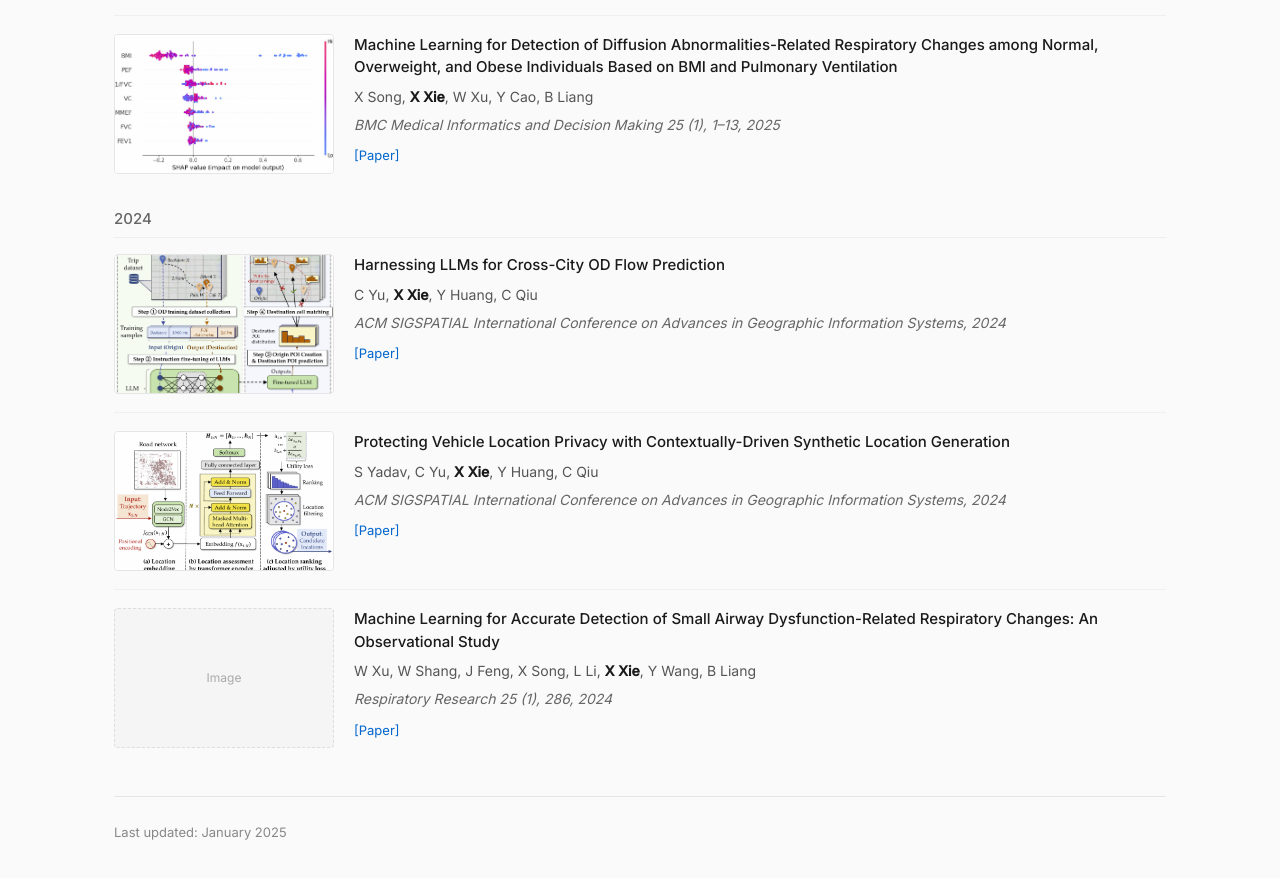
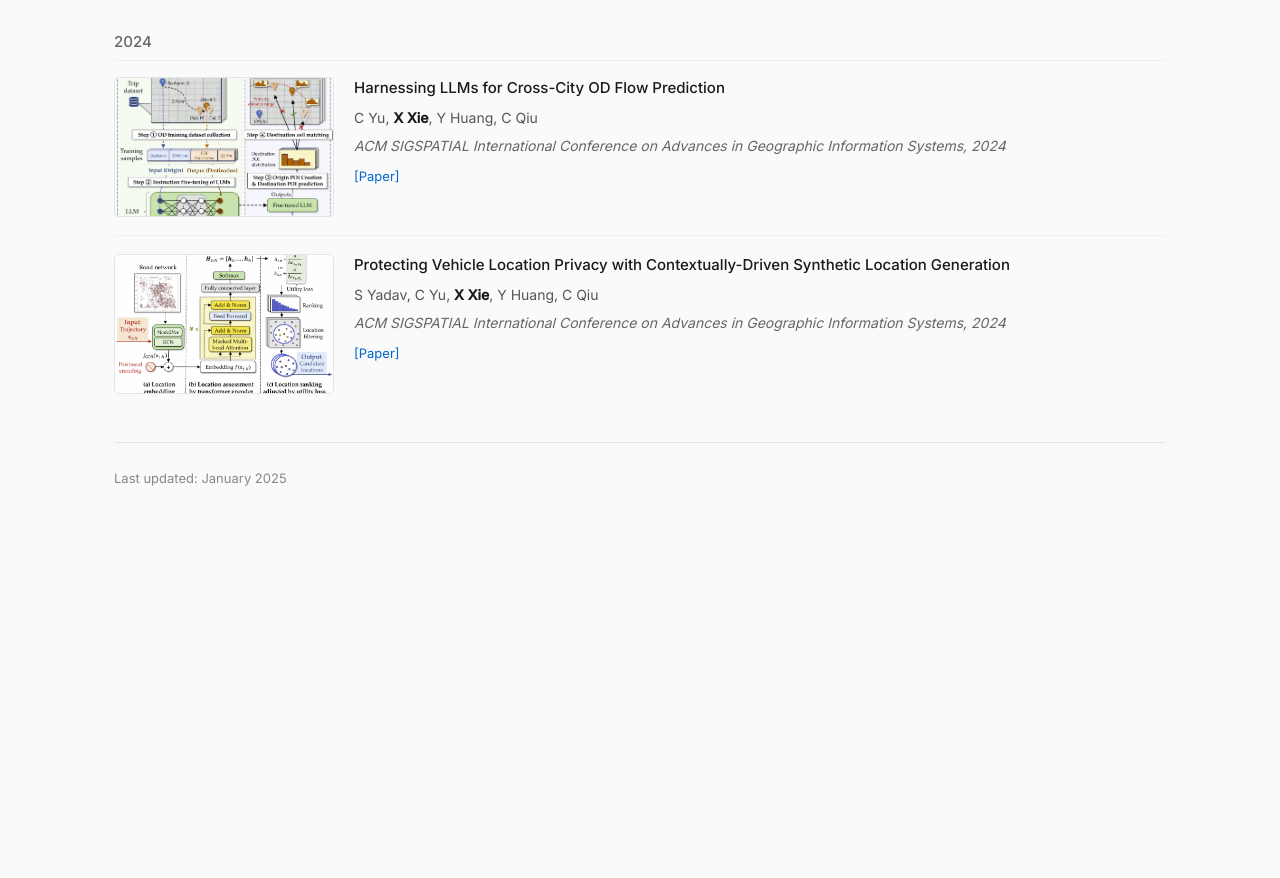
Before and after one commit to Kerwinxxp/kerwinxxp.github.io, a plain HTML site: page index.html in a window 1280 px wide. Shown: the part 1582-2460 px from the top of the page. After the commit the page ends 2131 px from the top, so only its background shows below. Drawn offline with Linux system fonts and the light colour scheme.

Commit message:
Remove two Machine Learning papers

```diff
--- a/index.html
+++ b/index.html
@@ -127,19 +127,6 @@
                             </span>
                         </div>
                     </li>
-                    <li class="pub-item">
-                        <div class="pub-image">
-                            <img src="assets/papers/Machine Learning for Detection.png" alt="Machine Learning for Detection">
-                        </div>
-                        <div class="pub-content">
-                            <span class="pub-title">Machine Learning for Detection of Diffusion Abnormalities-Related Respiratory Changes among Normal, Overweight, and Obese Individuals Based on BMI and Pulmonary Ventilation</span>
-                            <span class="pub-authors">X Song, <strong>X Xie</strong>, W Xu, Y Cao, B Liang</span>
-                            <span class="pub-venue">BMC Medical Informatics and Decision Making 25 (1), 1–13, 2025</span>
-                            <span class="pub-links">
-                                <a href="https://link.springer.com/article/10.1186/s12911-025-03064-x">[Paper]</a>
-                            </span>
-                        </div>
-                    </li>
                 </ul>
             </div>
 
@@ -172,19 +159,6 @@
                             </span>
                         </div>
                     </li>
-                    <li class="pub-item">
-                        <div class="pub-image">
-                            <div class="pub-image-placeholder">Image</div>
-                        </div>
-                        <div class="pub-content">
-                            <span class="pub-title">Machine Learning for Accurate Detection of Small Airway Dysfunction-Related Respiratory Changes: An Observational Study</span>
-                            <span class="pub-authors">W Xu, W Shang, J Feng, X Song, L Li, <strong>X Xie</strong>, Y Wang, B Liang</span>
-                            <span class="pub-venue">Respiratory Research 25 (1), 286, 2024</span>
-                            <span class="pub-links">
-                                <a href="https://link.springer.com/content/pdf/10.1186/s12931-024-02911-1.pdf">[Paper]</a>
-                            </span>
-                        </div>
-                    </li>
                 </ul>
             </div>
         </section>
```
Also changed, not shown: assets/papers/Machine Learning for Detection.png (deleted).
